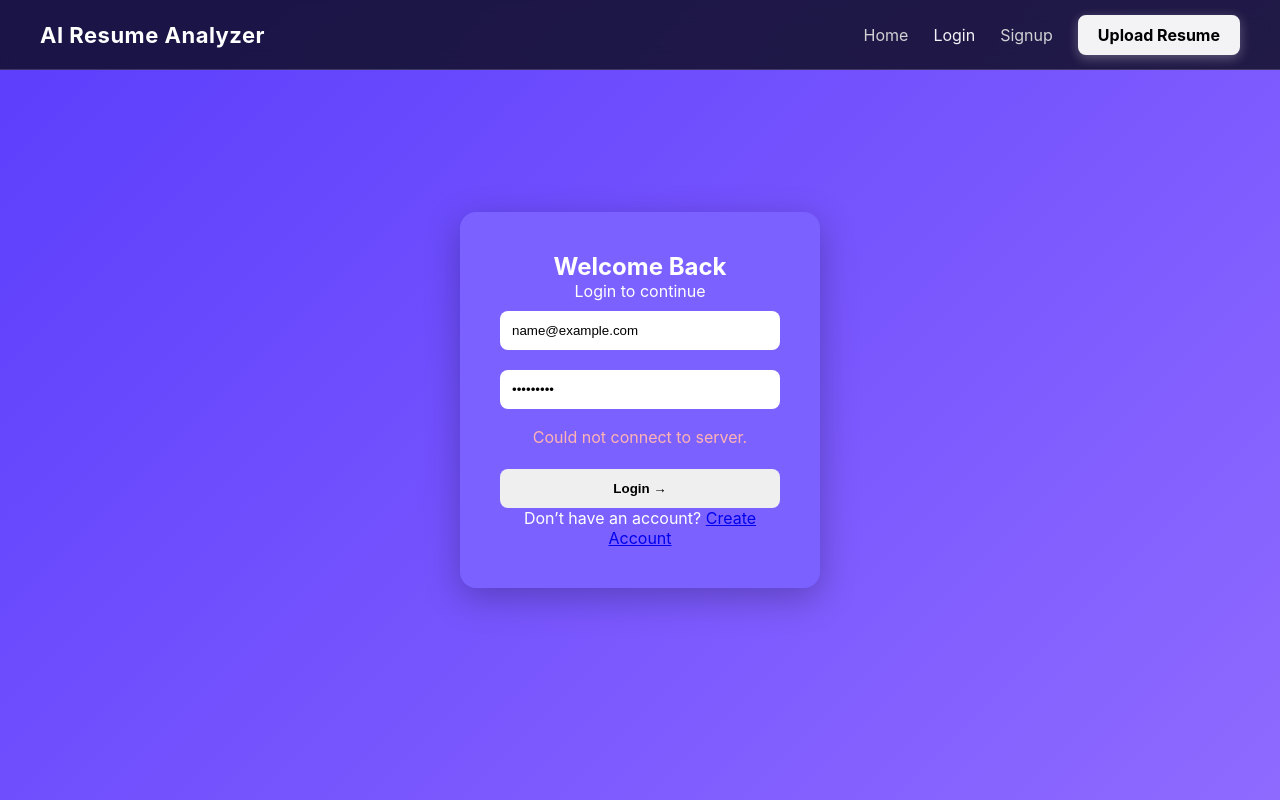
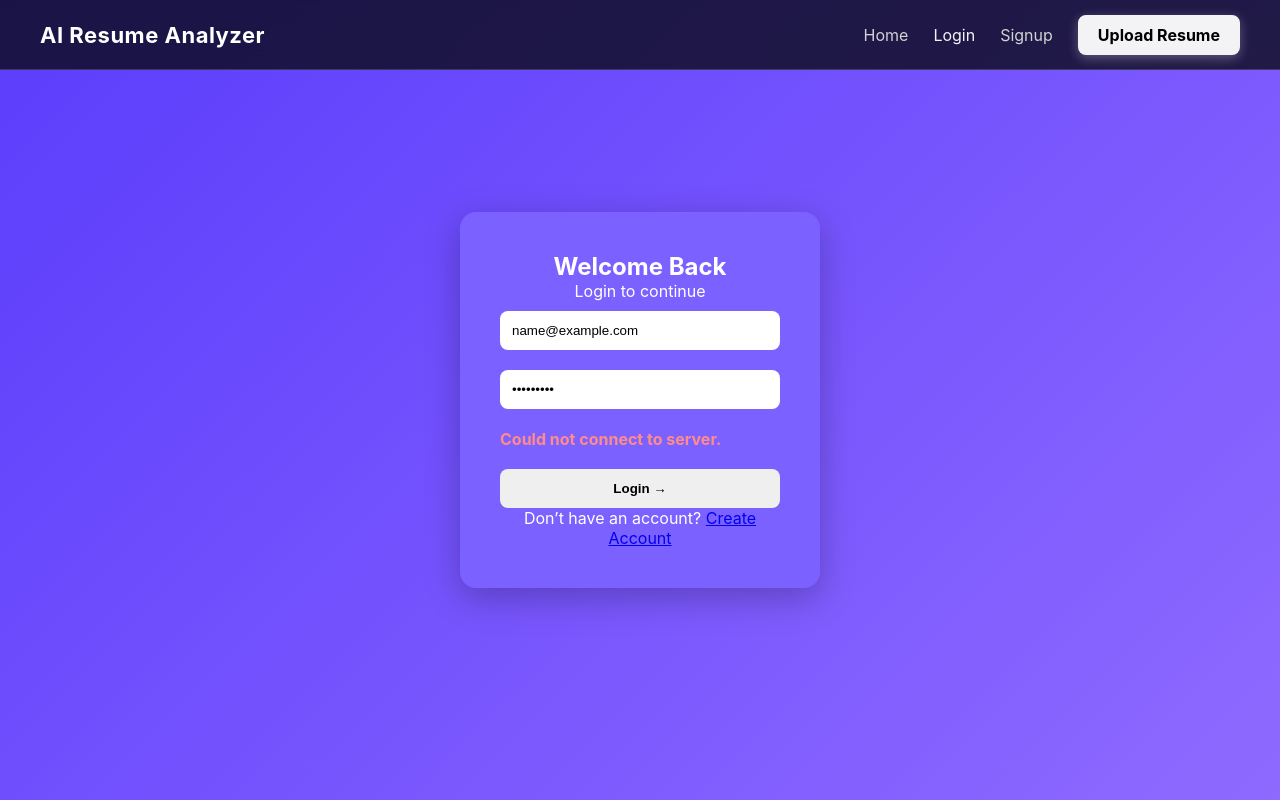
Before and after one commit to Muskansh7/ATS_Resume, a React (Vite) app in the folder ats-frontend/: page /login in a window 1280 px wide. Both pictures are taken after typing "name@example.com", "Sample123" into the empty fields and a click on the button "Login →". Built offline with nearby package versions, Linux system fonts and the light colour scheme; no server answers.

Commit message:
Fix login API to Render backend

```diff
--- a/ats-frontend/src/pages/Login.jsx
+++ b/ats-frontend/src/pages/Login.jsx
@@ -1,10 +1,12 @@
 import React, { useState } from "react";
 import { Link, useNavigate } from "react-router-dom";
+import { useAuth } from "../components/AuthContext";
+import { API_BASE_URL } from "../config.jsx";
 import "./Login.css";
-import { API_BASE_URL } from "../config";
 
 export default function Login() {
   const navigate = useNavigate();
+  const { login } = useAuth();
 
   const [userIdOrEmail, setUserIdOrEmail] = useState("");
   const [password, setPassword] = useState("");
@@ -24,20 +26,26 @@ export default function Login() {
       const res = await fetch(`${API_BASE_URL}/login`, {
         method: "POST",
         body: formData,
+        headers: {
+          Accept: "application/json",
+        },
       });
 
       const data = await res.json();
 
       if (!res.ok) {
-        setError(data.detail || "Login failed");
+        setError(data.detail || "Invalid login credentials");
         return;
       }
 
       localStorage.setItem("token", data.token);
       localStorage.setItem("user", JSON.stringify(data.user));
 
+      login();
       navigate("/upload");
+
     } catch (err) {
+      console.error(err);
       setError("Could not connect to server.");
     } finally {
       setLoading(false);
@@ -66,7 +74,7 @@ export default function Login() {
             required
           />
 
-          {error && <p className="error">{error}</p>}
+          {error && <p className="error-text">{error}</p>}
 
           <button disabled={loading}>
             {loading ? "Logging in..." : "Login →"}
--- a/ats-frontend/src/pages/Signup.jsx
+++ b/ats-frontend/src/pages/Signup.jsx
@@ -1,7 +1,7 @@
 import React, { useState } from "react";
 import { Link, useNavigate } from "react-router-dom";
 import "./Signup.css";
-import { API_BASE_URL } from "../config";
+import { API_BASE_URL } from "../config.jsx";
 
 export default function Signup() {
   const navigate = useNavigate();
```
